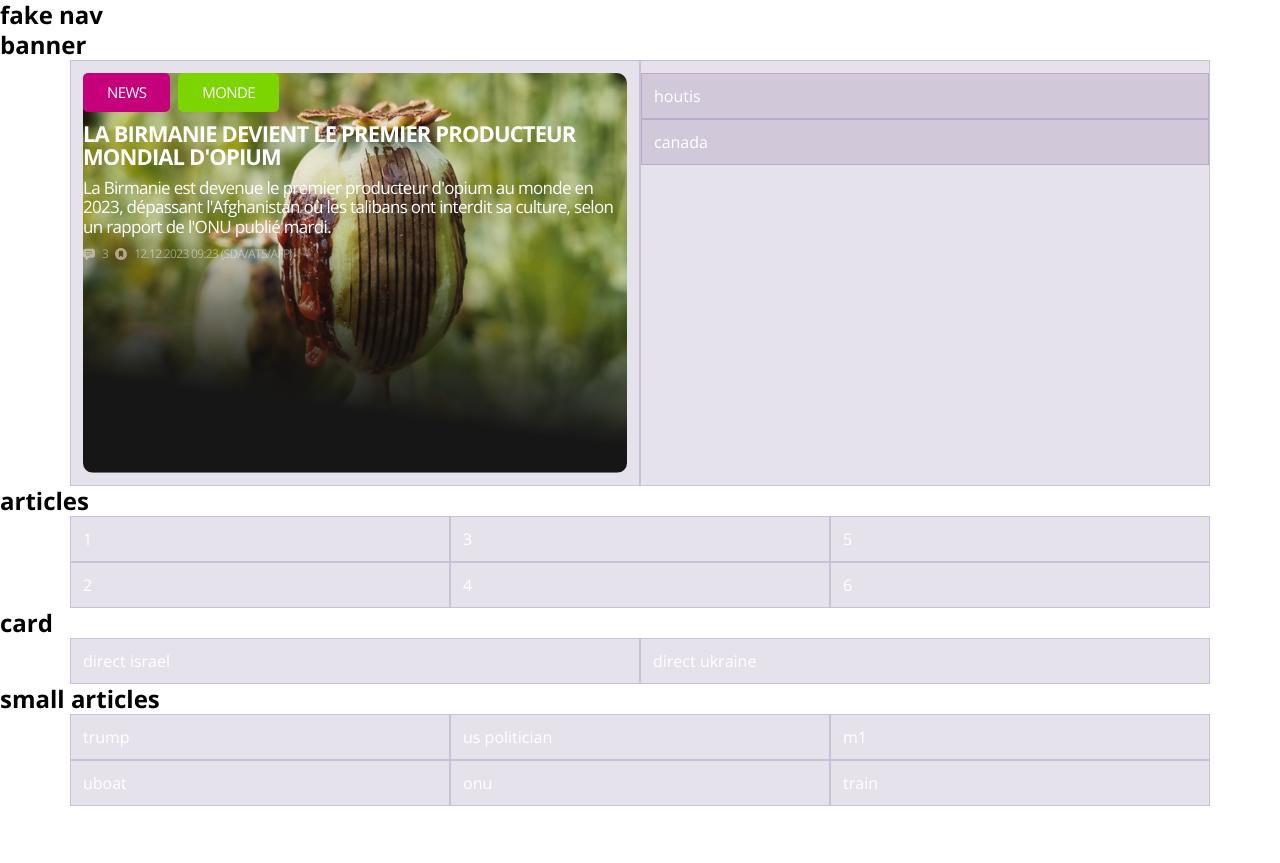
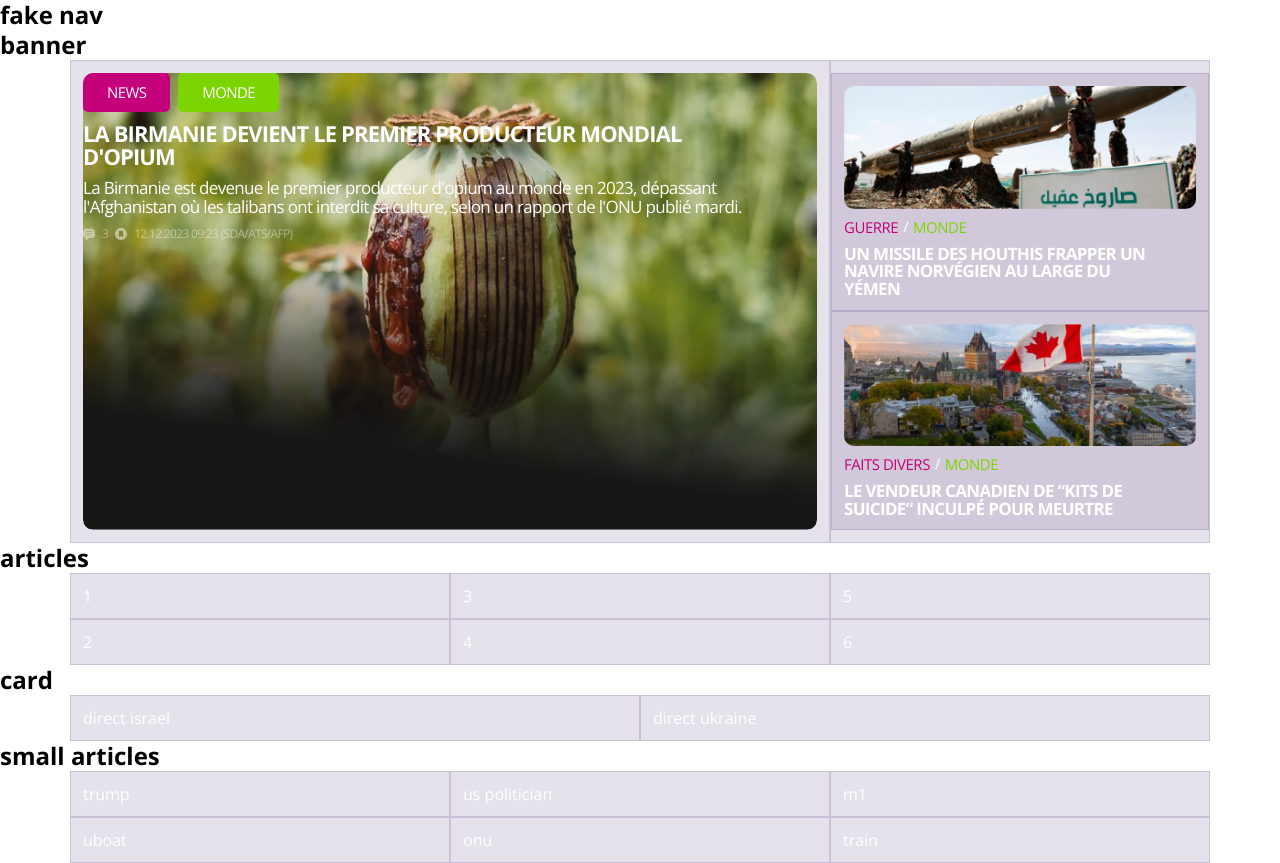
Before and after one commit to thomasrouiller/watson, a website built with Parcel: page src/index.html in a window 1280 px wide. Before the commit the page ends 806 px from the top, so only its background shows below. Built offline with nearby package versions, Linux system fonts and the light colour scheme.

Commit message:
fixed some issues, first section done

```diff
--- a/src/index.html
+++ b/src/index.html
@@ -18,8 +18,9 @@
     <main>
       <div class="container">
         <div class="row">
-          <div class="col-12 col-lg-6">
+          <div class="col-12 col-lg-8">
             <article class="main-news">
+              <img class="main-news-img" src="img/art-img/pavot.png" alt="" />
               <div class="main-news-container">
                 <div class="tag-container">
                   <div class="tag tag-main">News</div>
@@ -44,14 +45,62 @@
           </div>
           <div class="col-12 col-md-12 d-lg-none">
             <div class="row">
-              <div class="col-12 col-md-6">houtis</div>
-              <div class="col-12 col-md-6">canada</div>
+              <div class="col-12 col-md-6">
+                <div class="secondary-news">
+                  <img src="img/art-img/houtis.png" alt="" />
+                  <div class="secondary-news-tags">
+                    <span class="secondary-tag-1">guerre</span> /
+                    <span class="secondary-tag-2">monde</span>
+                  </div>
+                  <h3>
+                    un missile des houthis frapper un navire norvégien au large
+                    du yémen
+                  </h3>
+                </div>
+              </div>
+              <div class="col-12 col-md-6">
+                <div class="secondary-news">
+                  <img src="img/art-img/canada.png" alt="" />
+                  <div class="secondary-news-tags">
+                    <span class="secondary-tag-1">faits divers</span> /
+                    <span class="secondary-tag-2">monde</span>
+                  </div>
+                  <h3>
+                    le vendeur canadien de “kits de suicide” inculpé pour
+                    meurtre
+                  </h3>
+                </div>
+              </div>
             </div>
           </div>
-          <div class="col-lg-6 d-none d-lg-block">
+          <div class="col-lg-4 d-none d-lg-block">
             <div class="row">
-              <div class="col-12">houtis</div>
-              <div class="col-12">canada</div>
+              <div class="col-12">
+                <div class="secondary-news">
+                  <img src="img/art-img/houtis.png" alt="" />
+                  <div class="secondary-news-tags">
+                    <span class="secondary-tag-1">guerre</span> /
+                    <span class="secondary-tag-2">monde</span>
+                  </div>
+                  <h3>
+                    un missile des houthis frapper un navire norvégien au large
+                    du yémen
+                  </h3>
+                </div>
+              </div>
+              <div class="col-12">
+                <div class="secondary-news">
+                  <img src="img/art-img/canada.png" alt="" />
+                  <div class="secondary-news-tags">
+                    <span class="secondary-tag-1">faits divers</span> /
+                    <span class="secondary-tag-2">monde</span>
+                  </div>
+                  <h3>
+                    le vendeur canadien de “kits de suicide” inculpé pour
+                    meurtre
+                  </h3>
+                </div>
+              </div>
             </div>
           </div>
         </div>
--- a/src/scss/_base.scss
+++ b/src/scss/_base.scss
@@ -62,20 +62,38 @@ video {
   border: 1px solid rgba(86, 61, 124, 0.2);
 }
 
-// font-family: 'Open Sans', sans-serif;
-// 400 700 800
-
 article {
   height: 50vh;
   position: relative;
+  width: 100%;
 }
 
 h1 {
+}
+
+h2 {
+}
+
+h3 {
+  font-size: 17px;
+  font-weight: 700;
+  line-height: 104.86%;
+  letter-spacing: -0.68px;
+  text-transform: uppercase;
+  margin-right: 50px;
+}
+
+article h1 {
   font-size: 22px;
   font-weight: 700;
   line-height: 104%;
   letter-spacing: -0.88px;
   text-transform: uppercase;
+  margin-right: 50px;
+}
+
+img {
+  border-radius: 10px;
 }
 
 p {
@@ -84,8 +102,7 @@ p {
   font-weight: 400;
   line-height: 117.116%;
   letter-spacing: -0.68px;
-  margin-right: 20px;
-  margin: 10px 0px;
+  margin: 10px 40px 10px 0px;
 }
 
 span {
--- a/src/scss/main.scss
+++ b/src/scss/main.scss
@@ -2,4 +2,5 @@
 @import "base";
 @import "layout";
 @import "modules/main-news";
+@import "modules/secondary-news";
 @import "modules/tag";
--- a/src/scss/modules/_main-news.scss
+++ b/src/scss/modules/_main-news.scss
@@ -1,15 +1,30 @@
+// .main-news {
+//   background-image: url(../img/art-img/pavot.png);
+//   background-size: cover;
+//   background-position: center;
+//   border-radius: 10px;
+// }
+
 .main-news {
-  background-image: url(../img/art-img/pavot.png);
-  background-size: cover;
-  background-position: center;
+  position: relative;
+  overflow: hidden;
   border-radius: 10px;
 }
 
-// @media (min-width: 992px) {
-//   .main-news {
-//     height: 50vhpx;
-//   }
-// }
+@media (min-width: 992px) {
+  .main-news {
+    height: 100%;
+  }
+}
+
+.main-news-img {
+  position: absolute;
+  top: 0;
+  left: 0;
+  width: 100%;
+  height: 100%;
+  object-fit: cover;
+}
 
 .main-news-container {
   position: absolute;
--- /dev/null
+++ b/src/scss/modules/_secondary-news.scss
@@ -0,0 +1,19 @@
+.secondary-news-tags {
+  margin: 8px 0px;
+  display: flex;
+  font-family: Open Sans;
+  font-size: 15px;
+  font-weight: 400;
+  letter-spacing: -0.6px;
+  text-transform: uppercase;
+}
+
+.secondary-tag-1 {
+  color: #c4007a;
+  margin-right: 5px;
+}
+
+.secondary-tag-2 {
+  color: #7cd401;
+  margin-left: 5px;
+}
```
Also changed, not shown: src/img/art-img/canada.png (added), src/img/art-img/houtis.png (added), src/img/art-img/live-gaza.png (added), src/img/art-img/live-ukraine.png (added), src/img/art-img/m1.png (added), src/img/art-img/onu.png (added), src/img/art-img/train.png (added), src/img/art-img/trump.png (added), src/img/art-img/uboat.png (added), src/img/art-img/usa.png (added), 2 other files.
